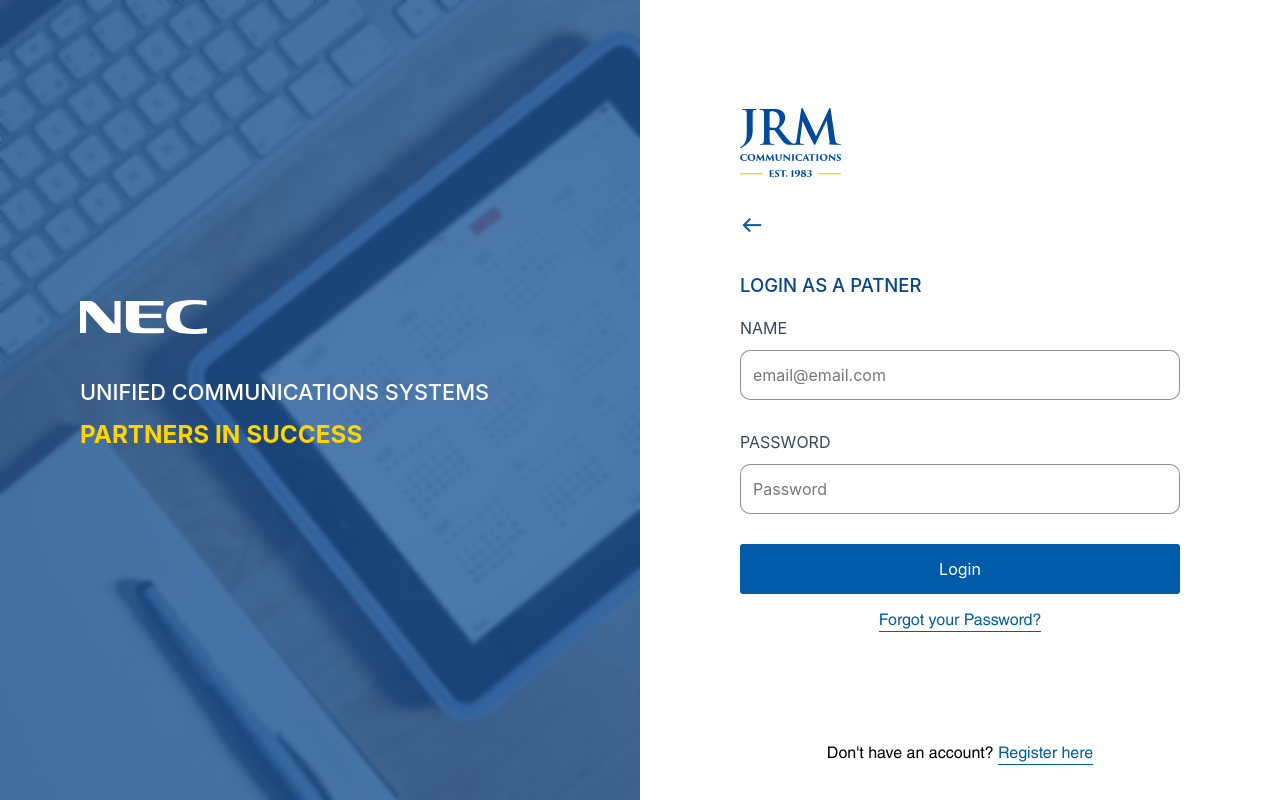
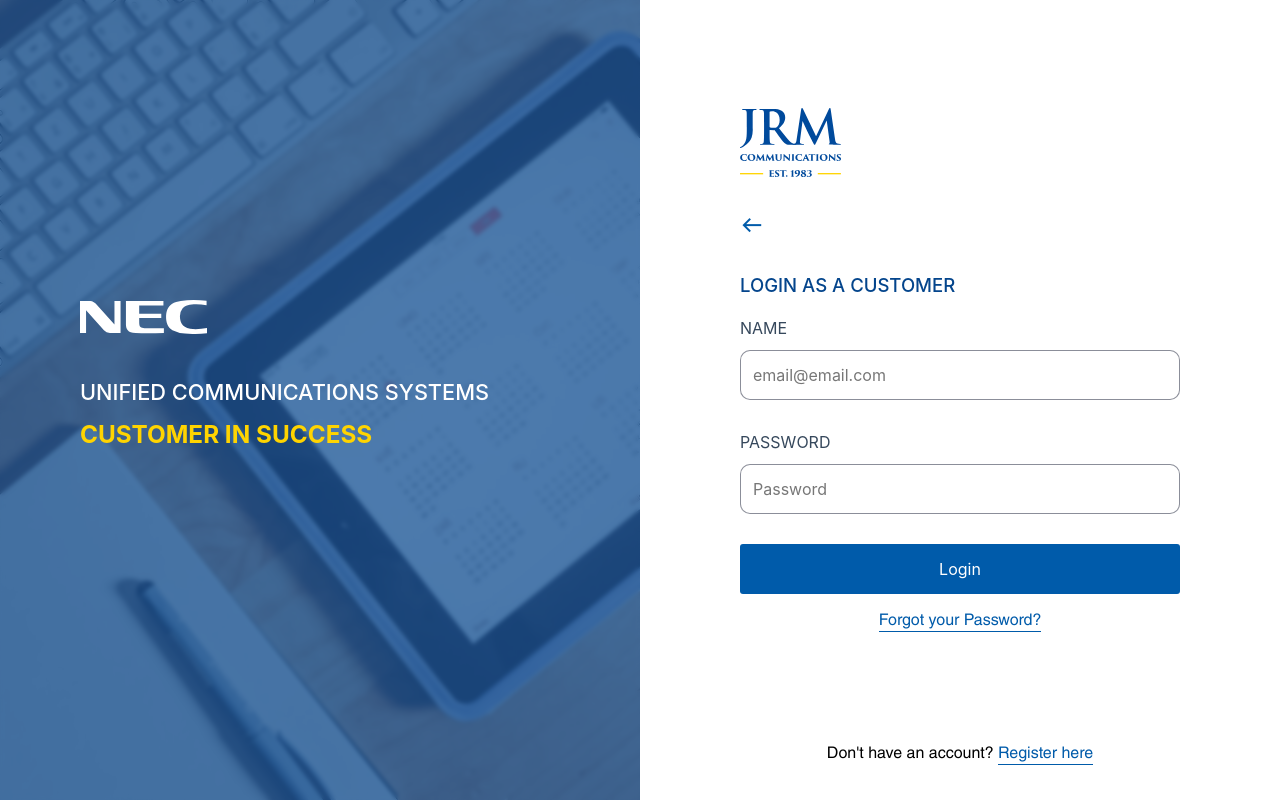
Before and after one commit to ncodtechnologies/JRMDistributionWeb, a React (Create React App) app: page / in a window 1280 px wide. Built offline with nearby package versions, Linux system fonts and the light colour scheme.

Commit message:
customer login

```diff
--- /dev/null
+++ b/src/pages/customer/login/index.js
@@ -0,0 +1,100 @@
+import axios from "axios";
+import { useEffect, useState } from "react";
+import { useFormik } from "formik";
+import FieldError from "../../../components/FieldError";
+import { CustomerLoginSchema } from "../../../yupSchema/customerLogin";
+import { CUSTOMER_URL } from "../../../urls/apiUrls";
+
+function CustomerLogin() {
+  const { getFieldProps, handleSubmit, errors, setFieldValue } = useFormik({
+    initialValues: {},
+    onSubmit(values) {
+      login(values);
+    },
+    validationSchema: CustomerLoginSchema,
+  });
+
+  const [invalidLogin, setInvalidLogin] = useState(false);
+
+  const login = (values) => {
+    setInvalidLogin(false);
+    axios
+      .post(CUSTOMER_URL.LOGIN, {
+        email: values.email,
+        password: values.password,
+      })
+      .then(function (response) {
+        if (response?.data?.result?.result) {
+          localStorage.setItem(
+            "JRMDistribution",
+            response?.data?.result?.token
+          );
+          console.log("success")
+          window.location.reload();
+        } else setInvalidLogin(true);
+      })
+      .catch(function (error) {
+        console.log(error);
+      });
+  };
+
+  return (
+    <section id="login">
+      <div class="leftlogin">
+        <div class="content">
+          <img src="assets/images/nec.svg" alt="" />
+          <h5>UNIFIED COMMUNICATIONS SYSTEMS</h5>
+          <h6>CUSTOMER IN SUCCESS</h6>
+        </div>
+      </div>
+      <div class="rightlogin">
+        <div class="content">
+          <img src="assets/images/logo.svg" alt="" />
+          <div class="back">
+            <a href="">
+              <i class="mdi mdi-arrow-bottom-left"></i>
+            </a>
+          </div>
+          <h3>LOGIN AS A CUSTOMER</h3>
+          <form onSubmit={handleSubmit}>
+            <div class="forminput">
+              <label for="">Name</label>
+              <input
+                type="text"
+                placeholder="email@email.com"
+                {...getFieldProps("email")}
+              />
+              <FieldError error={errors.email} />
+            </div>
+            <div class="forminput">
+              <label for="">Password</label>
+              <input
+                type="password"
+                placeholder="Password"
+                {...getFieldProps("password")}
+              />
+              <FieldError error={errors.password} />
+            </div>
+            <button class="btn-primary" type="submit">
+              Login
+            </button>
+            {invalidLogin && <FieldError error={"Invalid Login"} />}
+          </form>
+          <div class="text-center">
+            <a href="" class="btn-forgotpass">
+              Forgot your Password?
+            </a>
+          </div>
+        </div>
+        <div class="footcontent text-center">
+          Don't have an account?{" "}
+          <a href="" class="btn-forgotpass">
+            Register here
+          </a>
+        </div>
+      </div>
+    </section>
+  );
+}
+
+export default CustomerLogin;
--- a/src/pages/partner/deals/index.js
+++ b/src/pages/partner/deals/index.js
@@ -10,9 +10,12 @@
   const [newDealOpen, setNewDealOpen] = useState(false);
   const [showSuccess, setShowSuccess] = useState(false);
 
-  const token = localStorage.getItem("JRMDistribution");
+  // const token = localStorage.getItem("JRMDistribution");
+  const token = "eyJ0eXAiOiJKV1QiLCJhbGciOiJIUzI1NiJ9.eyJpc3MiOiJKUk0uQ09NLkVHIiwiYXVkIjoiUEFSVE5FUiIsImlhdCI6MTY0MDI5MjQ0MywibmJmIjoxNjQwMjkyNDQzLCJleHAiOjE2NDA3MjQ0NDMsImRhdGEiOnsiaWQiOm51bGwsInJvbGVzIjpbIlBBUlRORVIiXX19.nGavJn_LFJ5a6QqMioCSF_HHLkumvey_nJENj5Y4yWI";
 
-  const loadDeals = (values) => {
+
+  const loadDeals = () => {
+    console.log("details")
     axios
       .post(
         PARTNER_URL.GET_DEALS,
@@ -23,9 +26,11 @@
       )
       .then(function (response) {
         console.log(response);
+        console.log("response")
       })
       .catch(function (error) {
         console.log(error);
+        console.log("errorr")
       });
   };
 
--- a/src/routes/index.js
+++ b/src/routes/index.js
@@ -2,6 +2,7 @@
 import { Route, Routes } from "react-router-dom";
 import { createBrowserHistory } from "history";
 import PartnerLogin from "../pages/partner/login";
+import CustomerLogin from "../pages/customer/login";
 import Deals from "../pages/partner/deals";
 
 export default function AppRoutes() {
@@ -9,7 +10,7 @@
 
   return session == "" ? (
     <Routes>
-      <Route path="/" element={<PartnerLogin />} />
+      <Route path="/" element={<CustomerLogin />} />
     </Routes>
   ) : (
     <Routes>
--- a/src/urls/apiUrls.js
+++ b/src/urls/apiUrls.js
@@ -1,8 +1,10 @@
-const BASE_URL = "http://localhost:8000/controllers/";
+const BASE_URL = "http://localhost/JRMDistributionServer/controllers/";
 
 export const PARTNER_URL = {
   LOGIN: BASE_URL + "partner/login.php",
   GET_DEALS: BASE_URL + "deal/getDeals.php",
 };
 
-export const CUSTOMER_URL = {};
+export const CUSTOMER_URL = {
+  LOGIN: BASE_URL + "customerLogin.php",
+};
--- /dev/null
+++ b/src/yupSchema/customerLogin.js
@@ -0,0 +1,6 @@
+import * as Yup from "yup";
+
+export const CustomerLoginSchema = Yup.object().shape({
+  email: Yup.string().email("Invalid email").required("Required"),
+  password: Yup.string().required("Required"),
+});
```
